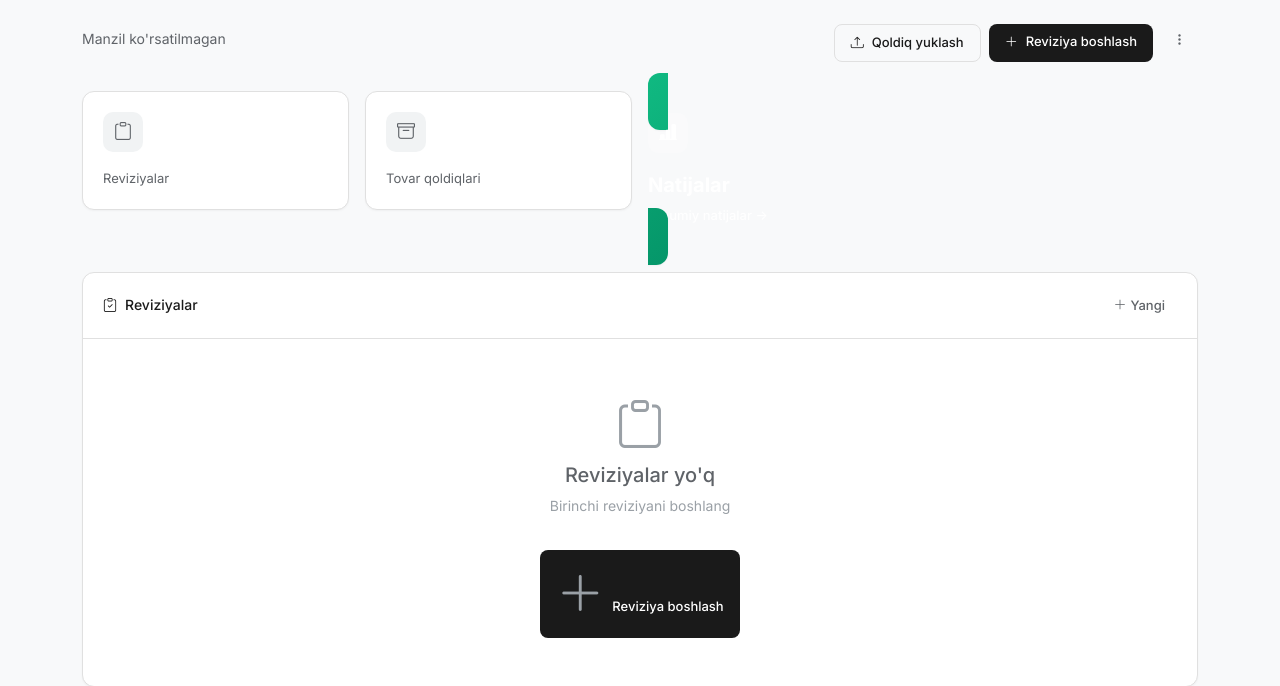
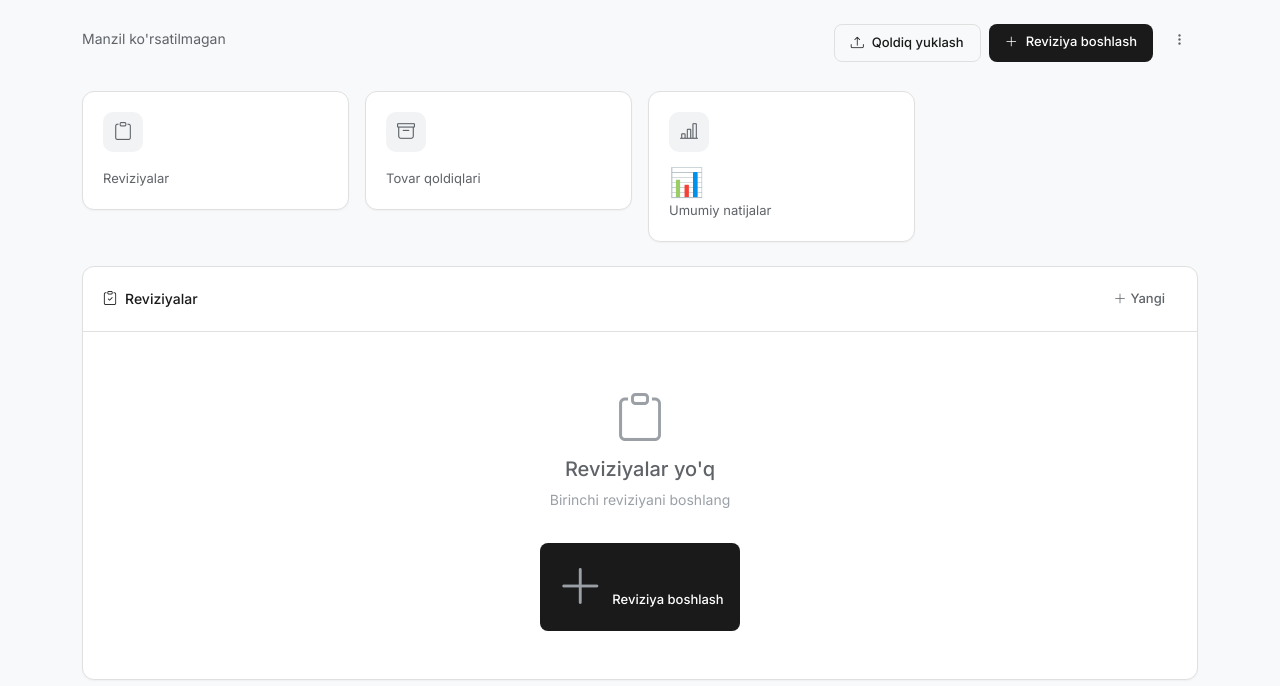
Before and after one commit to davronovuz/sklad_app_web, a Django app: template templates/sklad/admin/warehouse_detail.html in a window 1280 px wide. Shown: the part 54-740 px from the top of the page. Run offline with Django 5.2, Linux system fonts and the light colour scheme; the template is opened without the code that fills it, so the values that code supplies are empty.

Commit message:
sass as asassaas

```diff
--- a/templates/sklad/admin/warehouse_detail.html
+++ b/templates/sklad/admin/warehouse_detail.html
@@ -63,10 +63,12 @@
 
         <!-- UMUMIY NATIJALAR CARD -->
         <div class="col-6 col-md-3">
-            <a href="{% url 'admin_warehouse_combined_results' warehouse.pk %}" class="stat-card stat-card-clickable stat-card-results">
-                <div class="stat-icon stat-icon-results"><i class="bi bi-bar-chart-line-fill"></i></div>
-                <div class="stat-value-text">Natijalar</div>
-                <div class="stat-label">Umumiy natijalar →</div>
+            <a href="{% url 'admin_warehouse_combined_results' warehouse.pk %}" class="stat-card-link">
+                <div class="stat-card">
+                    <div class="stat-icon"><i class="bi bi-bar-chart-line"></i></div>
+                    <div class="stat-value">📊</div>
+                    <div class="stat-label">Umumiy natijalar</div>
+                </div>
             </a>
         </div>
     </div>
@@ -148,42 +150,19 @@
 </div>
 
 <style>
-/* Umumiy natijalar stat card */
-.stat-card-clickable {
+.stat-card-link {
     text-decoration: none;
-    cursor: pointer;
-    transition: all 0.3s ease;
+    display: block;
 }
 
-.stat-card-clickable:hover {
-    transform: translateY(-4px);
-    box-shadow: 0 8px 25px rgba(16, 185, 129, 0.35);
+.stat-card-link:hover .stat-card {
+    transform: translateY(-2px);
+    box-shadow: 0 4px 15px rgba(0, 0, 0, 0.15);
 }
 
-.stat-card-results {
-    background: linear-gradient(135deg, #10b981 0%, #059669 100%) !important;
-    border: none !important;
-}
-
-.stat-card-results .stat-icon-results {
-    background: rgba(255, 255, 255, 0.2) !important;
-    color: #fff !important;
-}
-
-.stat-card-results .stat-value-text {
-    font-size: 1.25rem;
-    font-weight: 700;
-    color: #fff;
-    margin-bottom: 0.25rem;
-}
-
-.stat-card-results .stat-label {
-    color: rgba(255, 255, 255, 0.9) !important;
-    font-weight: 500;
-}
-
-.stat-card-results:hover .stat-label {
-    color: #fff !important;
+.stat-card-link .stat-card {
+    transition: all 0.2s ease;
+    cursor: pointer;
 }
 </style>
 {% endblock %}
```
